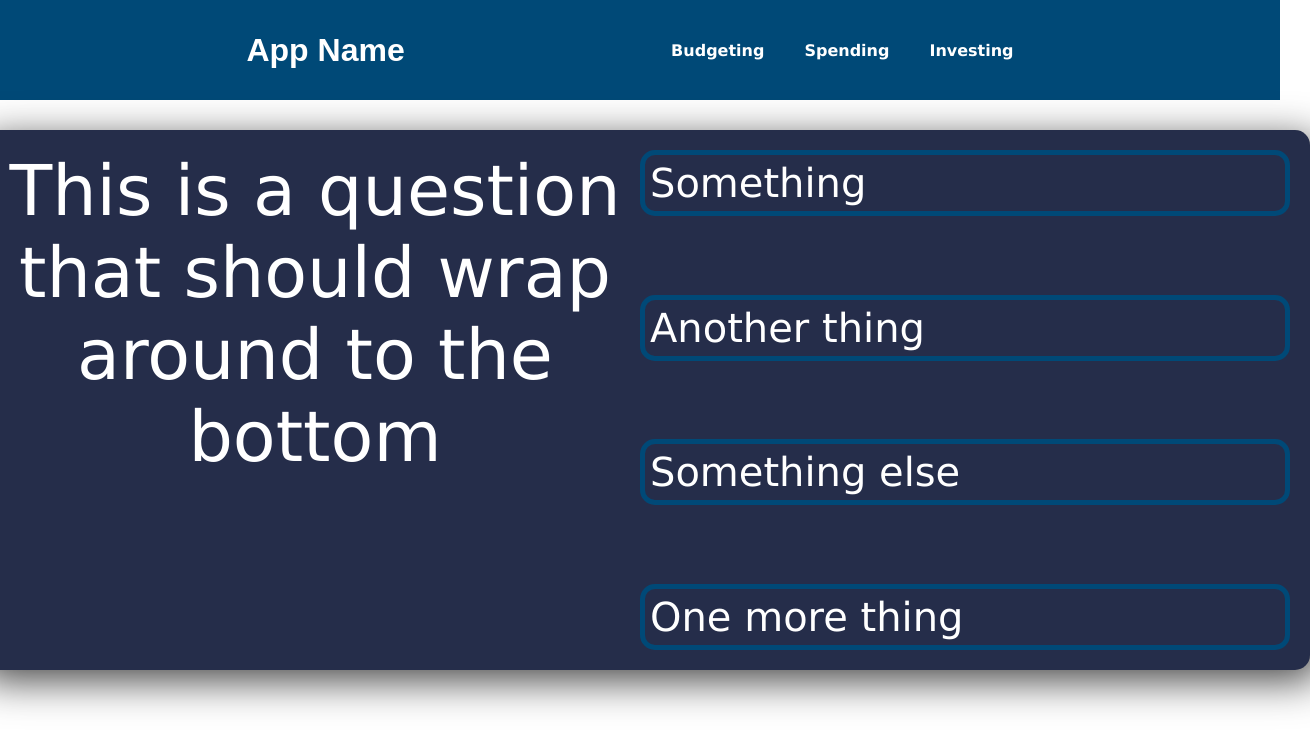
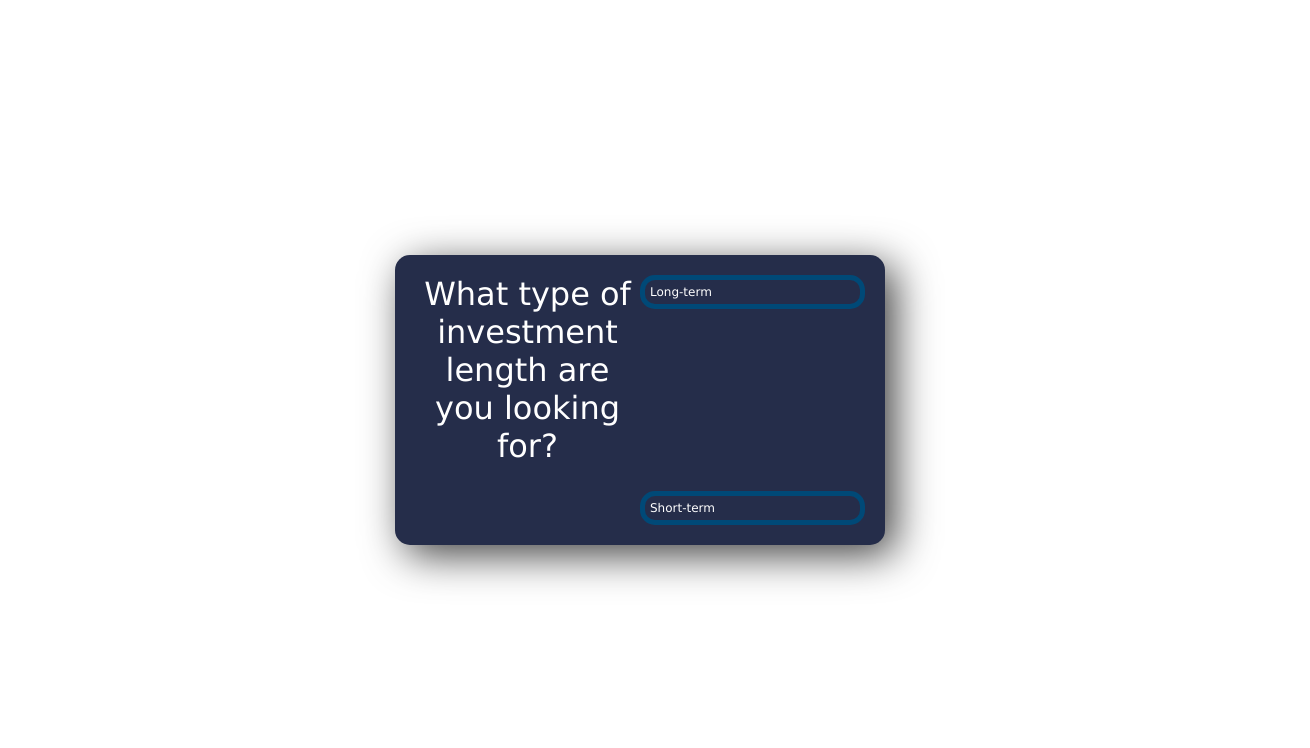
Before and after one commit to ae-bii/may-ses-hackathon, a React (Create React App) app: page /input in a window 1280 px wide. Shown: the top 748 px of the page, 1310 px wide, since content can reach past the window. Built offline with nearby package versions, Linux system fonts and the light colour scheme.

Commit message:
added login to ui

```diff
--- a/src/App.js
+++ b/src/App.js
@@ -11,7 +11,7 @@ function App() {
   return (
     <div className="App">
       <Router>
-        <Header/>
+        {/* <Header/> */}
         <Routes>
           <Route path='/' exact element={<Login/>}></Route>
           <Route path='/input' element={<Input/>}></Route>
--- a/src/components/budgeting/Budgeting.js
+++ b/src/components/budgeting/Budgeting.js
@@ -1,8 +1,12 @@
 import React from 'react'
+import Header from '../header/Header'
 
 const Budgeting = () => {
 	return (
-		<div>Budgeting</div>
+		<div>
+			<Header/>
+			Budgeting
+		</div>
 	)
 }
 
--- a/src/components/input/Input.css
+++ b/src/components/input/Input.css
@@ -1,7 +1,7 @@
 .input {
     background-color: #252d4a;
-    width: 1300px;
-    min-height: 500px;
+    width: 450px;
+    min-height: 250px;
     height: min-content;
     border-radius: 15px;
     padding: 20px;
@@ -17,7 +17,7 @@
 
   .score-section {
     display: flex;
-    font-size: 70px;
+    font-size: 12px;
     align-items: center;
     color: #ffffff;
   }
@@ -37,7 +37,7 @@
   }
 
   .question-text {
-    font-size: 70px;
+    font-size: 32px;
     color: #ffffff;
     margin-bottom: 12px;
   }
@@ -60,9 +60,35 @@
     justify-content: space-between;
   }
 
-  button {
+  .continue {
     width: 100%;
     font-size: 40px;
+    color: #ffffff;
+    background-color: #252d4a;
+    border-radius: 15px;
+    display: flex;
+    padding: 5px;
+    justify-content: center;
+    align-items: center;
+    border: 5px solid #004977;
+    cursor: pointer;
+  }
+
+  .continue:hover {
+    background-color: #555e7d;
+  }
+
+  .continue:focus {
+    outline: none;
+  }
+
+  .continue svg {
+    margin-right: 5px;
+  }
+
+  .answer {
+    width: 100%;
+    font-size: 12px;
     color: #ffffff;
     background-color: #252d4a;
     border-radius: 15px;
@@ -74,14 +100,14 @@
     cursor: pointer;
   }
 
-  button:hover {
+  .answer:hover {
     background-color: #555e7d;
   }
 
-  button:focus {
+  .answer:focus {
     outline: none;
   }
 
-  button svg {
+  .answer svg {
     margin-right: 5px;
   }
--- a/src/components/input/Input.js
+++ b/src/components/input/Input.js
@@ -1,18 +1,52 @@
 import React, { useState } from 'react'
+import { Link, useNavigate } from 'react-router-dom';
 import './Input.css'
 
 const Input = () => {
+
+	// add progress bar above the box // try to do multiple select
   const questions = [
 		{
-			questionText: 'This is a question that should wrap around to the bottom',
+			questionText: 'What is your income bracket?',
 			answerOptions: [
 				{ answerText: 'Something'},
 				{ answerText: 'Another thing'},
 				{ answerText: 'Something else'},
 				{ answerText: 'One more thing'},
 			],
+			questionText: 'What is your top spending category?',
+			answerOptions: [
+				{ answerText: 'Groceries'},
+				{ answerText: 'Online Shopping'},
+				{ answerText: 'Something else'},
+				{ answerText: 'One more thing'},
+			],
+			questionText: 'What is your location type?',
+			answerOptions: [
+				{ answerText: 'Urban'},
+				{ answerText: 'Suburban'},
+				{ answerText: 'Rural'},
+			],
+			questionText: 'What is your top spending category?',
+			answerOptions: [
+				{ answerText: 'Groceries'},
+				{ answerText: 'Online Shopping'},
+				{ answerText: 'Something else'},
+				{ answerText: 'One more thing'},
+			],
+			questionText: 'What type of investment length are you looking for?',
+			answerOptions: [
+				{ answerText: 'Long-term'},
+				{ answerText: 'Short-term'},
+			],
 		}
 	]
+
+	let navigate = useNavigate();
+
+	const onSubmit = () => {
+		navigate('/budgeting', {replace: true})
+	}
 
 	const [currentQuestion, setCurrentQuestion] = useState(0)
 	const [showEnd, setShowEnd] = useState(false)
@@ -30,6 +64,7 @@ const Input = () => {
 			{showEnd ? (
 				<div className='score-section'>
 					Thank you for completing the questionaire!
+					<button className='continue' onClick={onSubmit}>Continue</button>
 				</div>
 			) : (
 				<>
@@ -41,7 +76,7 @@ const Input = () => {
 					</div>
 					<div className='answer-section'>
 						{questions[currentQuestion].answerOptions.map((answerOption) => (
-							<button onClick={() => handleAnswerOptionClick(answerOption.isCorrect)}>{answerOption.answerText}</button>
+							<button className ='answer' onClick={() => handleAnswerOptionClick(answerOption.isCorrect)}>{answerOption.answerText}</button>
 						))}
 					</div>
 				</>
--- a/src/components/login/Login.css
+++ b/src/components/login/Login.css
@@ -22,14 +22,14 @@
     margin-top: 10px;
     cursor: pointer;
     font-size: 15px;
-    background: #01d28e;
-    border: 1px solid #01d28e;
+    background: #004977;
+    border: 1px solid #004977;
     color: #fff;
     padding: 10px 20px;
   }
 
   input[type="submit"]:hover {
-    background: #6cf0c2;
+    background: #006caf;
   }
 
   .button-container {
--- a/src/components/spending/Spending.js
+++ b/src/components/spending/Spending.js
@@ -1,8 +1,10 @@
 import React from 'react'
+import Header from '../header/Header'
 
 const Spending = () => {
   return (
-    <div>Spending
+    <div>
+        <Header/>
         <h1>Recorded Spending Habits</h1>
     </div>
   )
```
